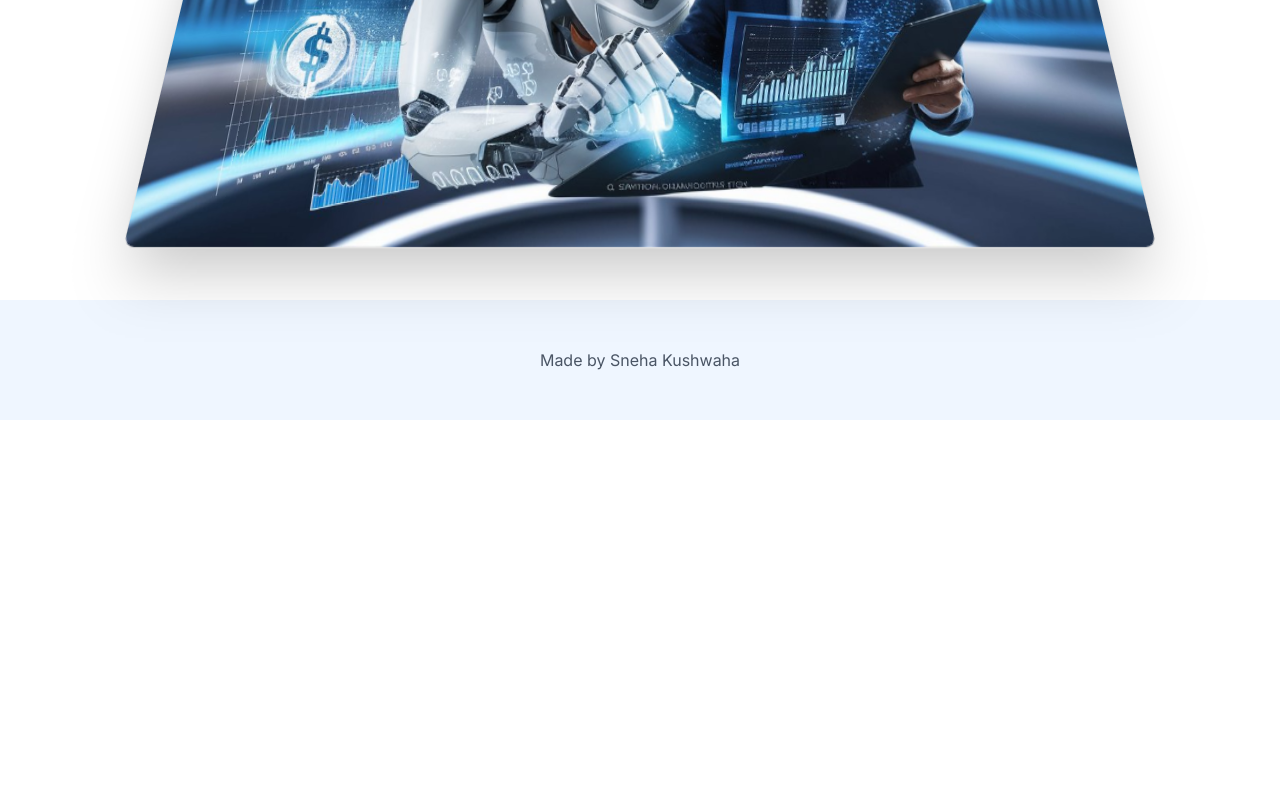
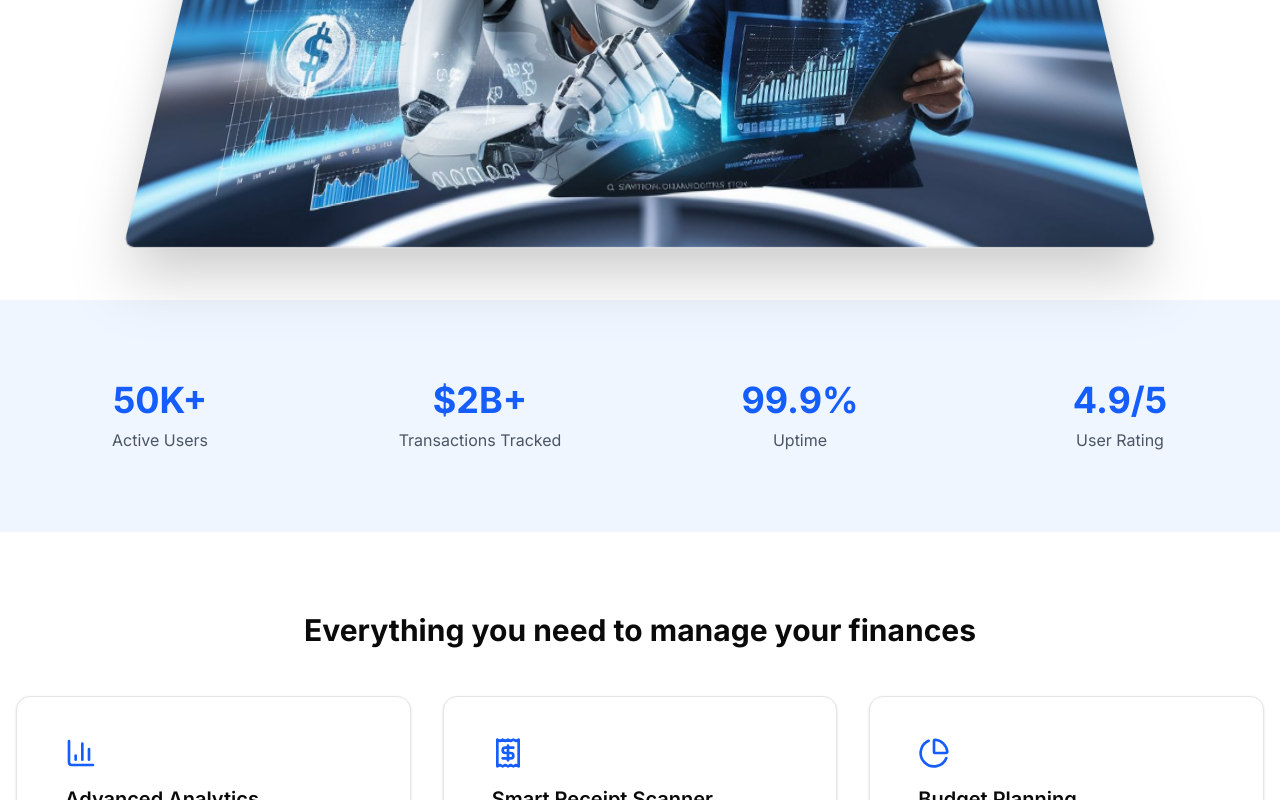
Before and after one commit to Sneha-Kushwaha/WisePenny.ai, a Next.js app: page / in a window 1280 px wide. Shown: the part 783-1583 px from the top of the page. Before the commit the page ends 1203 px from the top, so only its background shows below. Built offline with nearby package versions, Linux system fonts and the light colour scheme; no server answers.

Commit message:
added testimonials section

```diff
--- a/app/page.js
+++ /dev/null
@@ -1,9 +0,0 @@
-import HeroSection from "@/components/hero";
-
-export default function Home() {
-  return (
-    <div className="mt-0">
-       <HeroSection />
-    </div>
-  );
-}
--- /dev/null
+++ b/app/page.jsx
@@ -0,0 +1,104 @@
+import HeroSection from "@/components/hero";
+import { Card, CardContent } from "@/components/ui/card";
+import { statsData, featuresData } from "@/data/landing";
+import Image from "next/image";
+import { howItWorksData, testimonialsData } from "@/data/landing";
+// import HeroSection from "@/components/hero";
+// import Link from "next/link";
+
+export default function Home() {
+  return (
+    <div className="mt-0">
+      <HeroSection />
+
+      {/* Stats Section */}
+      <section className="py-20 bg-blue-50">
+        <div className="container mx-auto px-4">
+          <div className="grid grid-cols-2 md:grid-cols-4 gap-8">
+            {statsData.map((stat, index) => (
+              <div key={index} className="text-center">
+                <div className="text-4xl font-bold text-blue-600 mb-2">
+                  {stat.value}
+                </div>
+                <div className="text-gray-600">{stat.label}</div>
+              </div>
+            ))}
+          </div>
+        </div>
+      </section>
+
+      {/* Features Section */}
+      <section id="features" className="py-20">
+        <div className="container mx-auto px-4">
+          <h2 className="text-3xl font-bold text-center mb-12">
+            Everything you need to manage your finances
+          </h2>
+          <div className="grid grid-cols-1 md:grid-cols-2 lg:grid-cols-3 gap-8">
+            {featuresData.map((feature, index) => (
+              <Card className="p-6" key={index}>
+                <CardContent className="space-y-4 pt-4">
+                  {feature.icon}
+                  <h3 className="text-xl font-semibold">{feature.title}</h3>
+                  <p className="text-gray-600">{feature.description}</p>
+                </CardContent>
+              </Card>
+            ))}
+          </div>
+        </div>
+      </section>
+
+      {/* How It Works Section */}
+      <section className="py-20 bg-blue-50">
+        <div className="container mx-auto px-4">
+          <h2 className="text-3xl font-bold text-center mb-16">How It Works</h2>
+          <div className="grid grid-cols-1 md:grid-cols-3 gap-12">
+            {howItWorksData.map((step, index) => (
+              <div key={index} className="text-center">
+                <div className="w-16 h-16 bg-blue-100 rounded-full flex items-center justify-center mx-auto mb-6">
+                  {step.icon}
+                </div>
+                <h3 className="text-xl font-semibold mb-4">{step.title}</h3>
+                <p className="text-gray-600">{step.description}</p>
+              </div>
+            ))}
+          </div>
+        </div>
+      </section>
+
+      {/* Testimonials Section */}
+      <section id="testimonials" className="py-20">
+        <div className="container mx-auto px-4">
+          <h2 className="text-3xl font-bold text-center mb-16">
+            What Our Users Say
+          </h2>
+          <div className="grid grid-cols-1 md:grid-cols-3 gap-8">
+            {testimonialsData.map((testimonial, index) => (
+              <Card key={index} className="p-6">
+                <CardContent className="pt-4">
+                  <div className="flex items-center mb-4">
+                    <Image
+                      src={testimonial.image}
+                      alt={testimonial.name}
+                      width={40}
+                      height={40}
+                      className="rounded-full"
+                    />
+                    <div className="ml-4">
+                      <div className="font-semibold">{testimonial.name}</div>
+                      <div className="text-sm text-gray-600">
+                        {testimonial.role}
+                      </div>
+                    </div>
+                  </div>
+                  <p className="text-gray-600">{testimonial.quote}</p>
+                </CardContent>
+              </Card>
+            ))}
+          </div>
+        </div>
+      </section>
+
+
+    </div>
+  );
+}
--- /dev/null
+++ b/data/landing.jsx
@@ -0,0 +1,111 @@
+import {
+  BarChart3,
+  Receipt,
+  PieChart,
+  CreditCard,
+  Globe,
+  Zap,
+} from "lucide-react";
+
+// Stats Data
+export const statsData = [
+  {
+    value: "50K+",
+    label: "Active Users",
+  },
+  {
+    value: "$2B+",
+    label: "Transactions Tracked",
+  },
+  {
+    value: "99.9%",
+    label: "Uptime",
+  },
+  {
+    value: "4.9/5",
+    label: "User Rating",
+  },
+];
+
+// Features Data
+export const featuresData = [
+  {
+    icon: <BarChart3 className="h-8 w-8 text-blue-600" />,
+    title: "Advanced Analytics",
+    description:
+      "Get detailed insights into your spending patterns with AI-powered analytics",
+  },
+  {
+    icon: <Receipt className="h-8 w-8 text-blue-600" />,
+    title: "Smart Receipt Scanner",
+    description:
+      "Extract data automatically from receipts using advanced AI technology",
+  },
+  {
+    icon: <PieChart className="h-8 w-8 text-blue-600" />,
+    title: "Budget Planning",
+    description: "Create and manage budgets with intelligent recommendations",
+  },
+  {
+    icon: <CreditCard className="h-8 w-8 text-blue-600" />,
+    title: "Multi-Account Support",
+    description: "Manage multiple accounts and credit cards in one place",
+  },
+  {
+    icon: <Globe className="h-8 w-8 text-blue-600" />,
+    title: "Multi-Currency",
+    description: "Support for multiple currencies with real-time conversion",
+  },
+  {
+    icon: <Zap className="h-8 w-8 text-blue-600" />,
+    title: "Automated Insights",
+    description: "Get automated financial insights and recommendations",
+  },
+];
+
+// How It Works Data
+export const howItWorksData = [
+  {
+    icon: <CreditCard className="h-8 w-8 text-blue-600" />,
+    title: "1. Create Your Account",
+    description:
+      "Get started in minutes with our simple and secure sign-up process",
+  },
+  {
+    icon: <BarChart3 className="h-8 w-8 text-blue-600" />,
+    title: "2. Track Your Spending",
+    description:
+      "Automatically categorize and track your transactions in real-time",
+  },
+  {
+    icon: <PieChart className="h-8 w-8 text-blue-600" />,
+    title: "3. Get Insights",
+    description:
+      "Receive AI-powered insights and recommendations to optimize your finances",
+  },
+];
+
+// Testimonials Data
+export const testimonialsData = [
+  {
+    name: "Sarah Johnson",
+    role: "Small Business Owner",
+    image: "https://randomuser.me/api/portraits/women/75.jpg",
+    quote:
+      "Welth has transformed how I manage my business finances. The AI insights have helped me identify cost-saving opportunities I never knew existed.",
+  },
+  {
+    name: "Michael Chen",
+    role: "Freelancer",
+    image: "https://randomuser.me/api/portraits/men/75.jpg",
+    quote:
+      "The receipt scanning feature saves me hours each month. Now I can focus on my work instead of manual data entry and expense tracking.",
+  },
+  {
+    name: "Emily Rodriguez",
+    role: "Financial Advisor",
+    image: "https://randomuser.me/api/portraits/women/74.jpg",
+    quote:
+      "I recommend Welth to all my clients. The multi-currency support and detailed analytics make it perfect for international investors.",
+  },
+];
--- a/next.config.mjs
+++ b/next.config.mjs
@@ -1,4 +1,13 @@
 /** @type {import('next').NextConfig} */
-const nextConfig = {};
+const nextConfig = {
+    images: {
+        remotePatterns: [
+            {
+                protocol: "https",
+                hostname: "randomuser.me",
+            },
+        ],
+    },
+};
 
 export default nextConfig;
```
